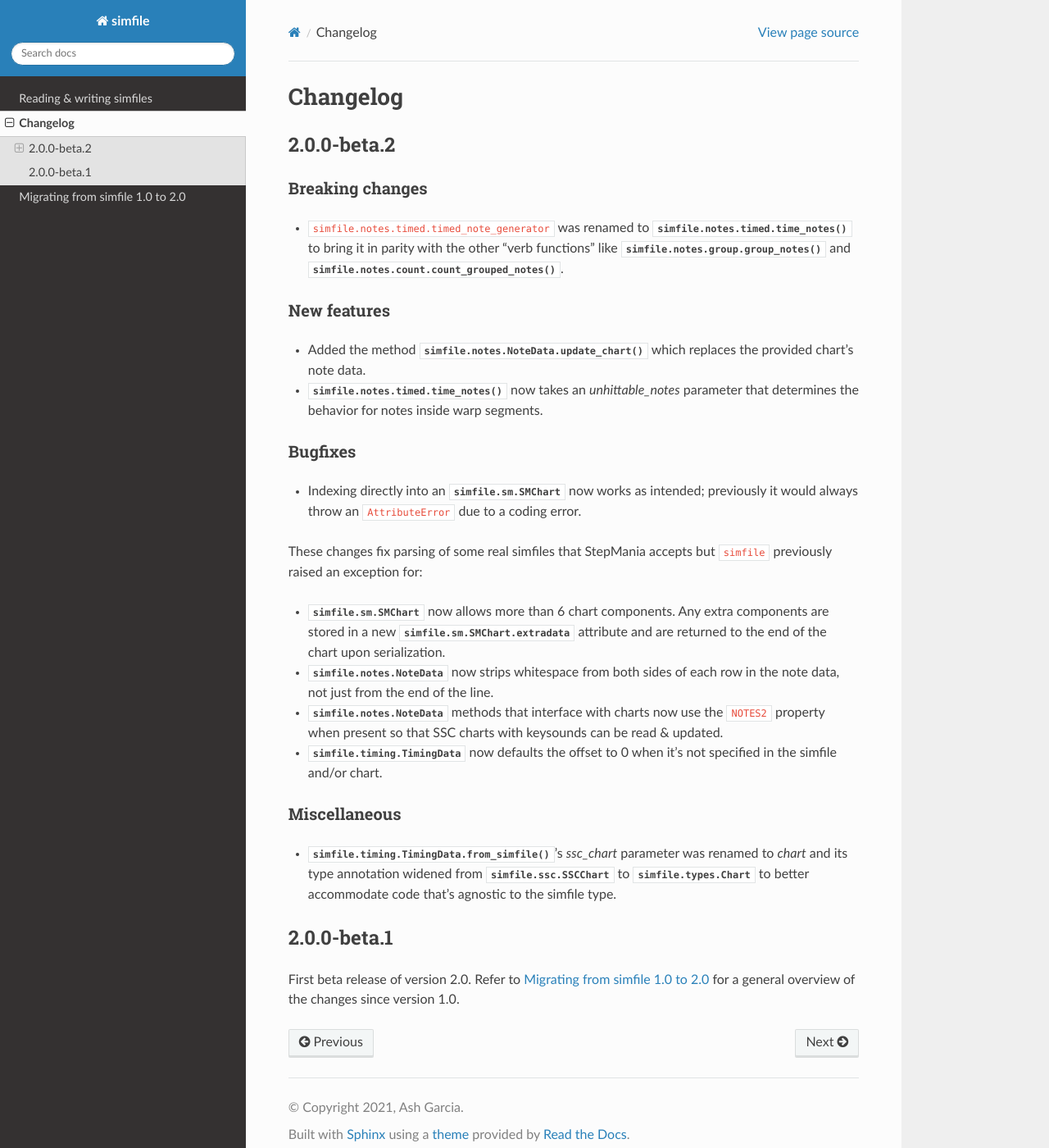
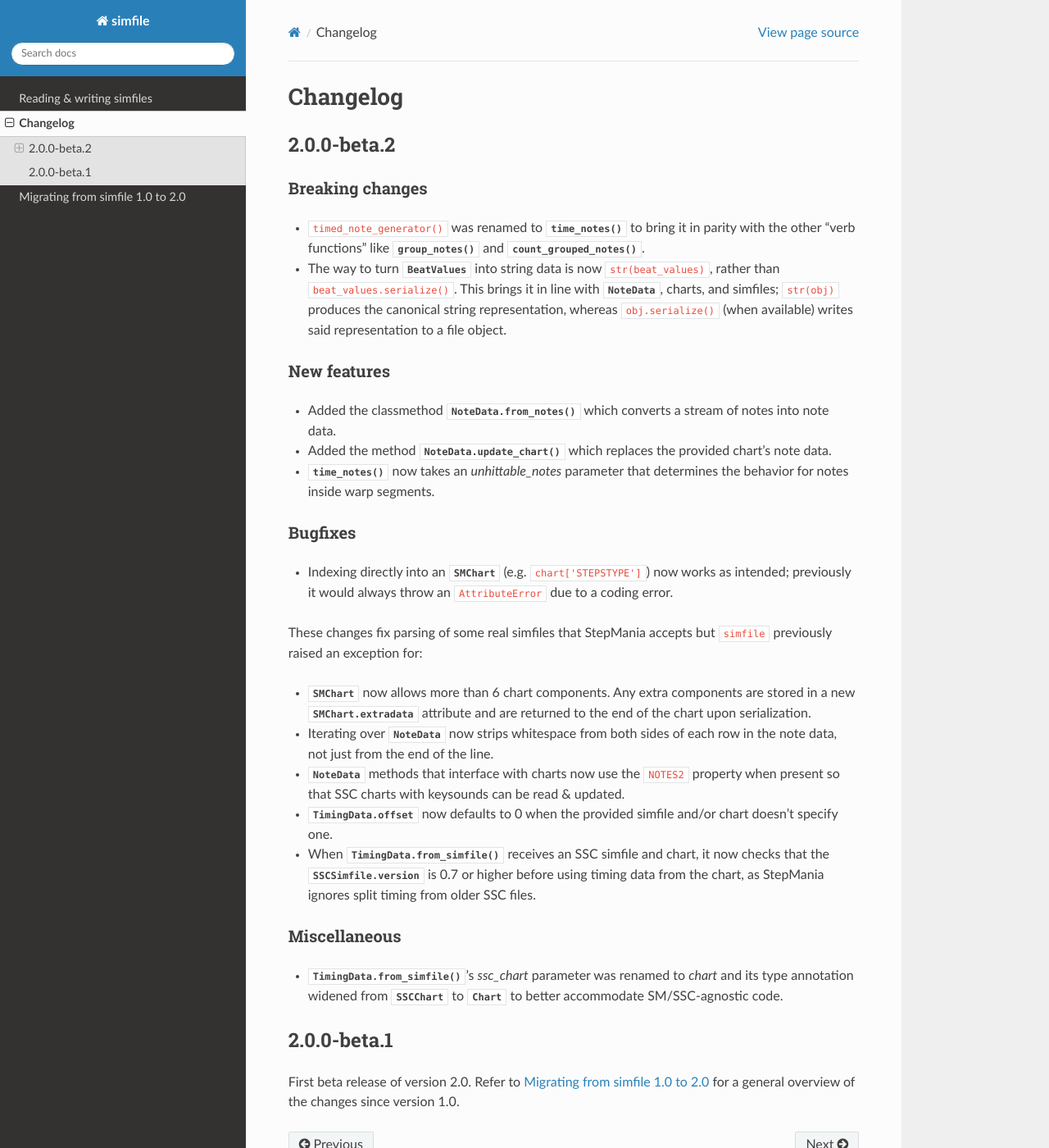
Before and after one commit to garcia/simfile, a Sphinx documentation site: the page built from docs/source/changelog.rst, in a window 1280 px wide and 1400 px high. Shown: the whole window at 82% size. Built offline with Sphinx 7.4.7 and the Read the Docs theme 2.0.0, drawn with Linux system fonts in a browser that asks for light colours.

Commit message:
update changelog

```diff
--- a/docs/source/changelog.rst
+++ b/docs/source/changelog.rst
@@ -9,48 +9,58 @@ Changelog
 Breaking changes
 ~~~~~~~~~~~~~~~~
 
-* :code:`simfile.notes.timed.timed_note_generator` was renamed to
-  :func:`simfile.notes.timed.time_notes` to bring it in parity with the other
-  "verb functions" like :func:`simfile.notes.group.group_notes` and
-  :func:`simfile.notes.count.count_grouped_notes`.
+* :code:`timed_note_generator()` was renamed to :func:`.time_notes` to bring it
+  in parity with the other "verb functions" like :func:`~.group_notes` and
+  :func:`~.count_grouped_notes`.
+* The way to turn :class:`.BeatValues` into string data is now
+  :code:`str(beat_values)`, rather than :code:`beat_values.serialize()`. This
+  brings it in line with :class:`.NoteData`, charts, and simfiles;
+  :code:`str(obj)` produces the canonical string representation, whereas
+  :code:`obj.serialize()` (when available) writes said representation to a file
+  object.
 
 New features
 ~~~~~~~~~~~~
 
-* Added the method :meth:`simfile.notes.NoteData.update_chart` which replaces
+* Added the classmethod :meth:`.NoteData.from_notes` which
+  converts a stream of notes into note data.
+* Added the method :meth:`.NoteData.update_chart` which replaces
   the provided chart's note data.
-* :func:`simfile.notes.timed.time_notes` now takes an `unhittable_notes`
-  parameter that determines the behavior for notes inside warp segments.
+* :func:`.time_notes` now takes an `unhittable_notes` parameter that determines
+  the behavior for notes inside warp segments.
 
 
 Bugfixes
 ~~~~~~~~
 
-* Indexing directly into an :class:`simfile.sm.SMChart` now works as intended;
-  previously it would always throw an :code:`AttributeError` due to a coding
-  error.
+* Indexing directly into an :class:`.SMChart` (e.g. :code:`chart['STEPSTYPE']`)
+  now works as intended; previously it would always throw an
+  :code:`AttributeError` due to a coding error.
 
 These changes fix parsing of some real simfiles that StepMania accepts but
 :code:`simfile` previously raised an exception for:
 
-* :class:`simfile.sm.SMChart` now allows more than 6 chart components. Any
-  extra components are stored in a new :data:`simfile.sm.SMChart.extradata`
-  attribute and are returned to the end of the chart upon serialization.
-* :class:`simfile.notes.NoteData` now strips whitespace from both sides of each
-  row in the note data, not just from the end of the line.
-* :class:`simfile.notes.NoteData` methods that interface with charts now use
-  the :code:`NOTES2` property when present so that SSC charts with keysounds
-  can be read & updated.
-* :class:`simfile.timing.TimingData` now defaults the offset to 0 when it's not
-  specified in the simfile and/or chart.
+* :class:`.SMChart` now allows more than 6 chart components. Any extra
+  components are stored in a new :attr:`.SMChart.extradata` attribute and are
+  returned to the end of the chart upon serialization.
+* Iterating over :class:`.NoteData` now strips whitespace from both sides of
+  each row in the note data, not just from the end of the line.
+* :class:`.NoteData` methods that interface with charts now use the
+  :code:`NOTES2` property when present so that SSC charts with keysounds can be
+  read & updated.
+* :attr:`.TimingData.offset` now defaults to 0 when the provided simfile and/or
+  chart doesn't specify one.
+* When :meth:`.TimingData.from_simfile` receives an SSC simfile and chart, it
+  now checks that the :attr:`.SSCSimfile.version` is 0.7 or higher before using
+  timing data from the chart, as StepMania ignores split timing from older SSC
+  files.
 
 Miscellaneous
 ~~~~~~~~~~~~~
 
-* :meth:`simfile.timing.TimingData.from_simfile`'s `ssc_chart` parameter was
-  renamed to `chart` and its type annotation widened from
-  :class:`simfile.ssc.SSCChart` to :data:`simfile.types.Chart` to better
-  accommodate code that's agnostic to the simfile type.
+* :meth:`.TimingData.from_simfile`'s `ssc_chart` parameter was renamed to
+  `chart` and its type annotation widened from :class:`.SSCChart` to
+  :data:`.Chart` to better accommodate SM/SSC-agnostic code.
 
 2.0.0-beta.1
 ------------
```
